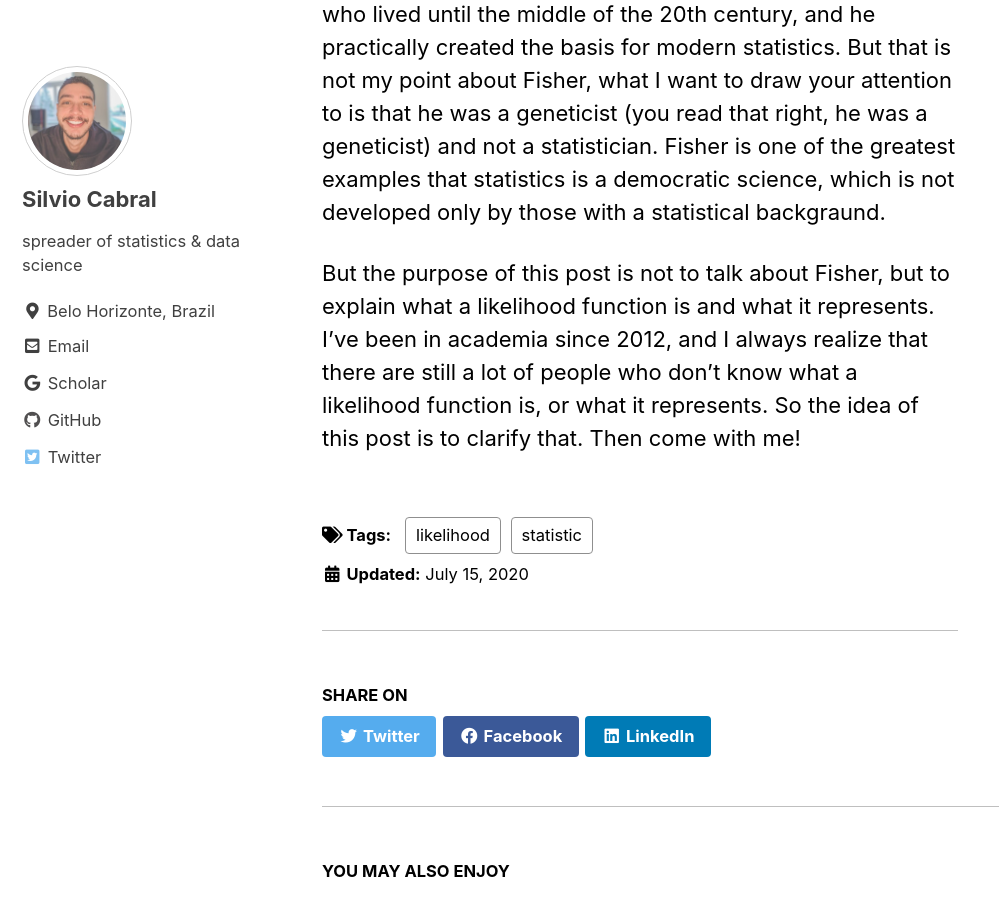
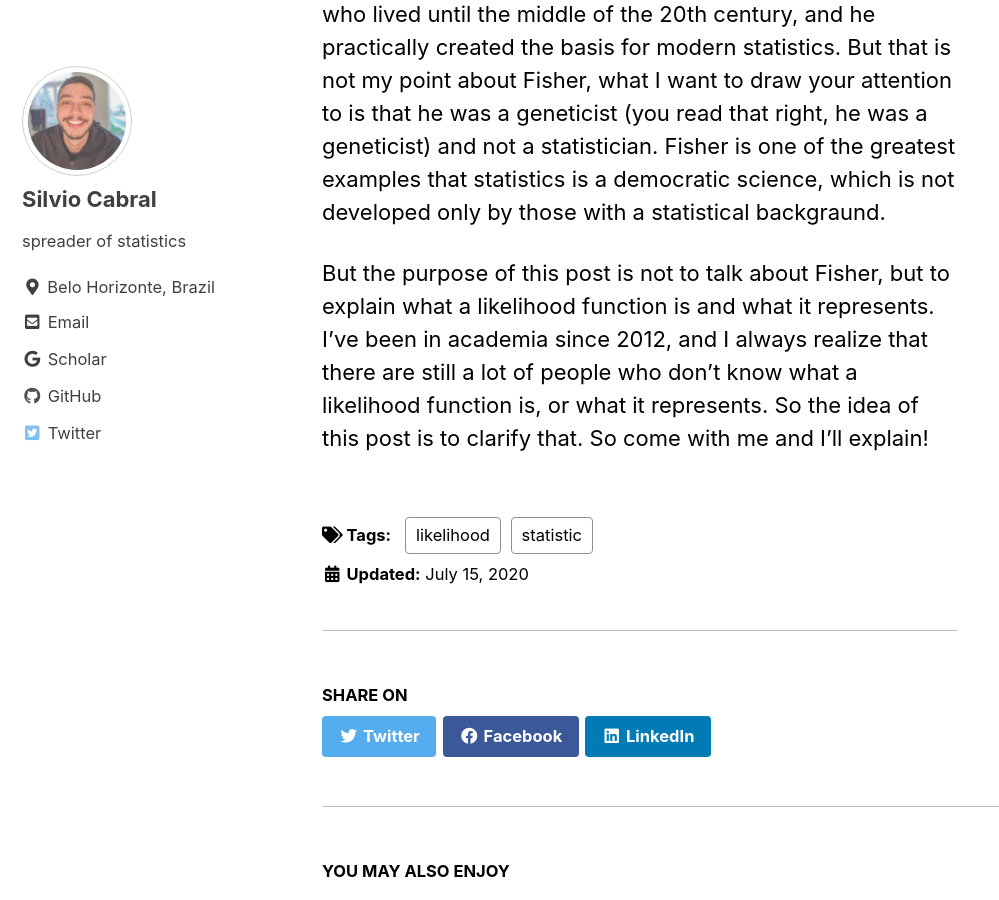
Before and after one commit to scpatricio/scpatricio.github.io, a Jekyll site: the page built from _posts/2020-07-15-likelihood.md, in a window 1280 px wide and 900 px high, scrolled down 439 px. Shown: the whole window, without its empty margins (0-999 px from the left). Built offline with Jekyll 4.4.1, drawn with Linux system fonts in a browser that asks for light colours; cached includes are drawn as plain includes.

Commit message:
new github commit

```diff
--- a/_config.yml
+++ b/_config.yml
@@ -95,7 +95,7 @@ analytics:
 author:
   name             : "Silvio Cabral"
   avatar           : "images/bio_photo.jpeg" # path of avatar image, e.g. "/assets/images/bio-photo.jpg"
-  bio              : "spreader of statistics & data science"
+  bio              : "spreader of statistics"
   location         : "Belo Horizonte, Brazil"
   email            : #"silviocabralpatricio@msn.com"
   links:
--- a/_posts/2020-07-15-likelihood.md
+++ b/_posts/2020-07-15-likelihood.md
@@ -8,4 +8,4 @@ It is no secret that statistics is a science widely used in several areas as a t
 
 Fisher was a great example of this, this guy was a genius who lived until the middle of the 20th century, and he practically created the basis for modern statistics. But that is not my point about Fisher, what I want to draw your attention to is that he was a geneticist (you read that right, he was a geneticist) and not a statistician. Fisher is one of the greatest examples that statistics is a democratic science, which is not developed only by those with a statistical backgraund.
 
-But the purpose of this post is not to talk about Fisher, but to explain what a likelihood function is and what it represents. I've been in academia since 2012, and I always realize that there are still a lot of people who don't know what a likelihood function is, or what it represents. So the idea of this post is to clarify that. Then come with me!
+But the purpose of this post is not to talk about Fisher, but to explain what a likelihood function is and what it represents. I've been in academia since 2012, and I always realize that there are still a lot of people who don't know what a likelihood function is, or what it represents. So the idea of this post is to clarify that. So come with me and I'll explain!
```
